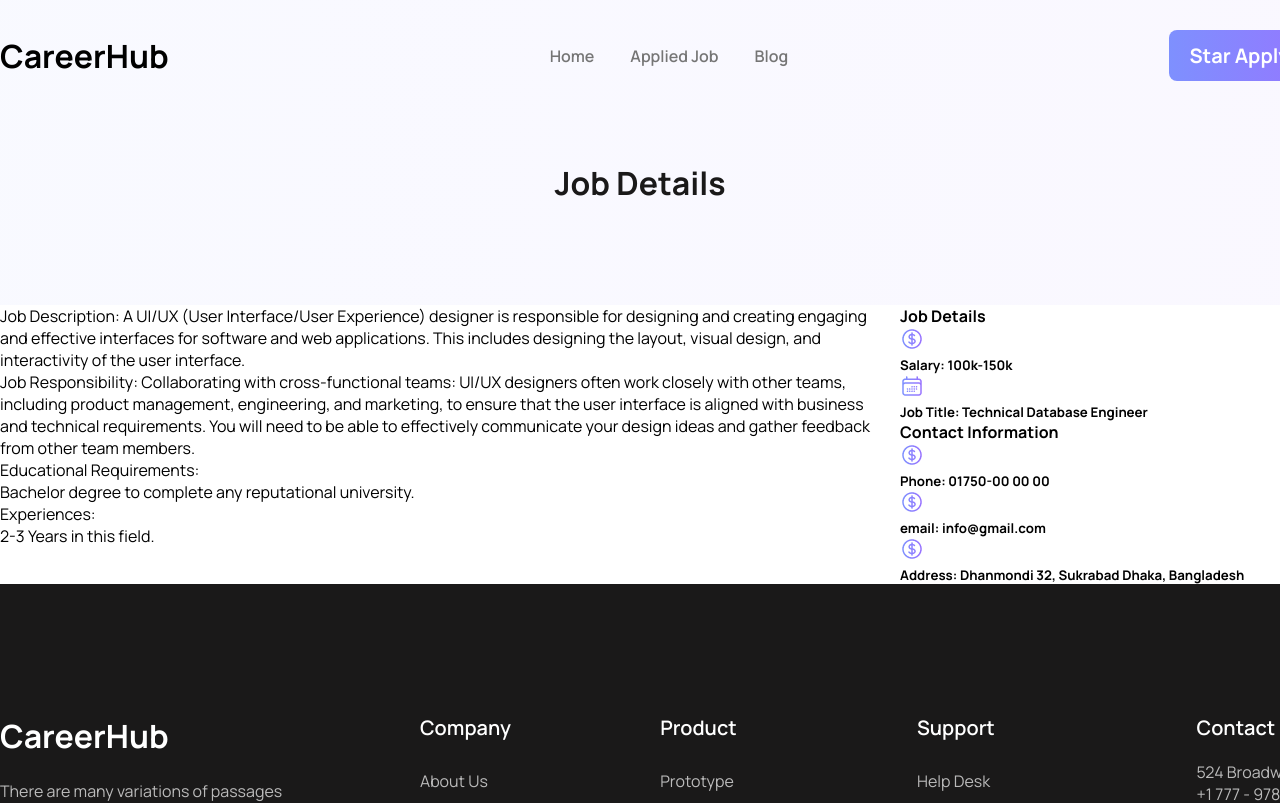
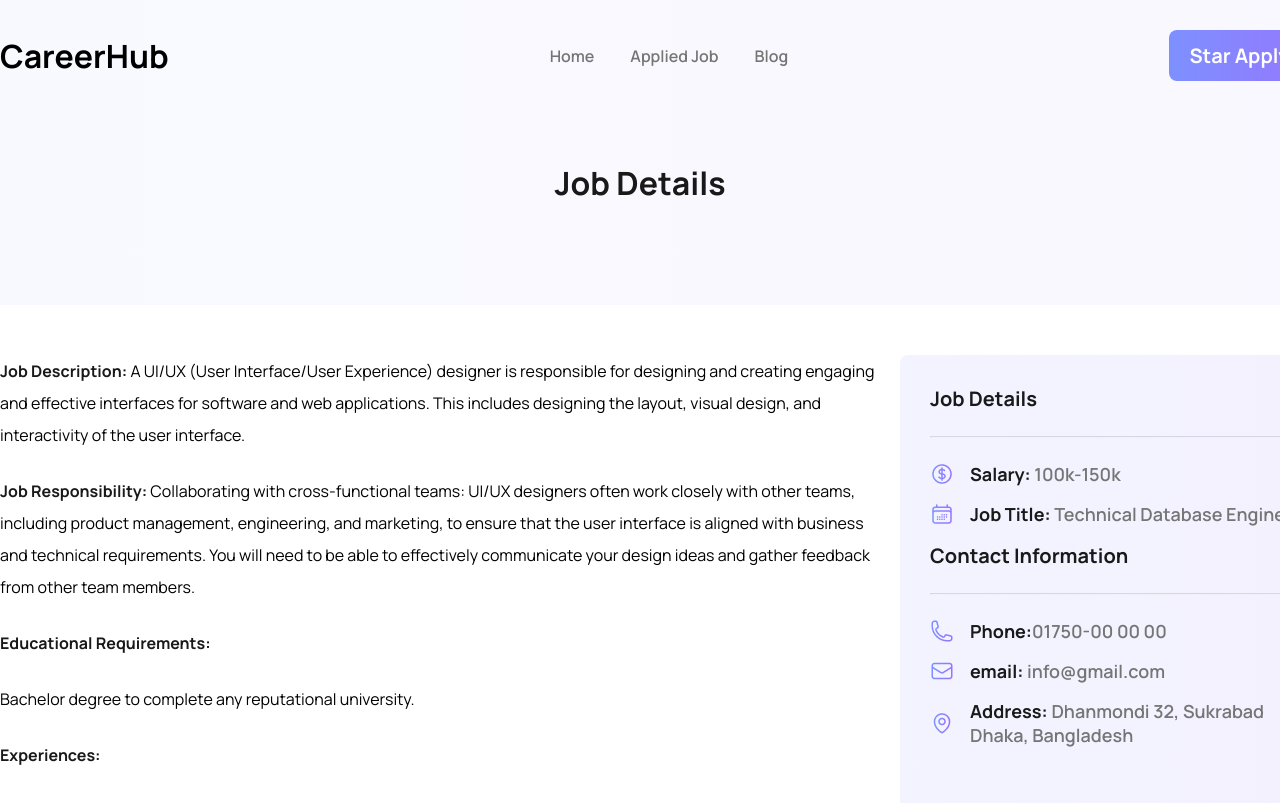
Before and after one commit to code-with-omar/react-career-hub, a React (Vite) app: page /job/1 in a window 1280 px wide. Shown: the top 803 px of the page. Built offline with nearby package versions, Linux system fonts and the light colour scheme.

Commit message:
Complete css in jobs details section

```diff
--- a/src/components/JobDetails/JobDetails.css
+++ b/src/components/JobDetails/JobDetails.css
@@ -1,14 +1,36 @@
-.job-details-title{
-    padding-top:50px ;
+.job-details-title {
+    padding-top: 50px;
     padding-bottom: 100px;
 }
-.job-details{
+
+.job-details {
+    margin: 50px 0px;
     display: flex;
     gap: 24px;
 }
-.job-details-left{
+
+.job-details-left {
     width: 876px;
 }
-.job-details-right{
+
+.job-details-left p {
+    line-height: 32px;
+    align-items: justify;
+    margin-bottom: 24px;
+}
+
+.job-details-right {
     width: 440px;
+    border-radius: 8px;
+    background: linear-gradient(90deg, rgba(126, 144, 254, 0.10) 0%, rgba(152, 115, 255, 0.10) 100%);
+    padding: 30px;
 }
+
+.job-details-right-section-01 {
+    display: flex;
+    margin-top: 16px;
+    margin-bottom: 16px;
+    align-items: center;
+    justify-content: flex-start;
+    gap: 16px;
+}
--- a/src/components/JobDetails/JobDetails.jsx
+++ b/src/components/JobDetails/JobDetails.jsx
@@ -20,38 +20,40 @@ const JobDetails = () => {
             <div className='container'>
                 <div className='job-details'>
                     <div className='job-details-left'>
-                        <p>Job Description: {job_description}</p>
-                        <p>Job Responsibility: {job_responsibility}</p>
-                        <p>Educational Requirements:</p>
+                        <p><span className='fs-16 fw-800 font-dark-01'>Job Description:</span> {job_description}</p>
+                        <p><span className='fs-16 fw-800 font-dark-01'>Job Responsibility:</span> {job_responsibility}</p>
+                        <p><span className='fs-16 fw-800 font-dark-01'>Educational Requirements:</span></p>
                         <p>{educational_requirements}</p>
-                        <p>Experiences:</p>
+                        <p className='fs-16 fw-800 font-dark-01'>Experiences:</p>
                         <p>{experiences}</p>
                     </div>
-                    <div className='job-details-right'>
-                        <h4>Job Details</h4>
+                    <div className='job-details-right '>
+                        <h4 className='fs-20 font-dark-01 fw-800 '>Job Details</h4>
+                        <hr className='hr' />
                         <div>
-                            <div>
+                            <div className='job-details-right-section-01'>
                                 <img src={moneyIcon} alt="" />
-                                <h5>Salary: {salary}</h5>
+                                <h5 className='fs-18 font-dark-01 fw-700'>Salary: <span className='font-dark-03 fw-600'>{salary}</span></h5>
                             </div>
-                            <div>
+                            <div className='job-details-right-section-01'>
                                 <img src={jobIcon} alt="" />
-                                <h5>Job Title: {job_title}</h5>
+                                <h5 className='fs-18 font-dark-01 fw-807'>Job Title: <span className='font-dark-03 fw-600'>{job_title}</span> </h5>
                             </div>
                         </div>
-                        <h4>Contact Information</h4>
+                        <h4 className='fs-20 font-dark-01 fw-800 '>Contact Information</h4>
+                        <hr className='hr' />
                         <div>
-                            <div>
-                                <img src={moneyIcon} alt="" />
-                                <h5>Phone: {contact_information.phone}</h5>
+                            <div className='job-details-right-section-01'>
+                                <img src={phoneIcon} alt="" />
+                                <h5 className='fs-18 font-dark-01 fw-700'>Phone:<span className='font-dark-03 fw-600'>{contact_information.phone}</span> </h5>
                             </div>
-                            <div>
-                                <img src={moneyIcon} alt="" />
-                                <h5>email: {contact_information.email}</h5>
+                            <div className='job-details-right-section-01'>
+                                <img src={emailIcon} alt="" />
+                                <h5 className='fs-18 font-dark-01 fw-700'>email: <span className='font-dark-03 fw-600'>{contact_information.email}</span> </h5>
                             </div>
-                            <div>
-                                <img src={moneyIcon} alt="" />
-                                <h5>Address: {contact_information.address}</h5>
+                            <div className='job-details-right-section-01'>
+                                <img src={locationIcon} alt="" />
+                                <h5 className='fs-18 font-dark-01 7w-800'>Address: <span className='font-dark-03 fw-600'> {contact_information.address}</span></h5>
                             </div>
                         </div>
 
--- a/src/index.css
+++ b/src/index.css
@@ -20,10 +20,12 @@
 body {
   font-family: 'Manrope', sans-serif;
 }
-a{
+
+a {
   text-decoration: none;
-  color:var(--white);
+  color: var(--white);
 }
+
 /* background color  */
 .bg-linear-white {
   background: var(--bg-linear);
@@ -61,17 +63,21 @@ a{
 .font-dark-03 {
   color: var(--dark-03)
 }
+
 /* footer color  */
-.font-footer-dark-01{
-  color:var(--footer-dark-01)
+.font-footer-dark-01 {
+  color: var(--footer-dark-01)
 }
-.font-footer-dark-02{
-  color:var(--footer-dark-02)
+
+.font-footer-dark-02 {
+  color: var(--footer-dark-02)
 }
+
 /* Font size  */
-.fs-14{
+.fs-14 {
   font-size: 14px;
 }
+
 .fs-16 {
   font-size: 16px;
 }
@@ -143,10 +149,19 @@ a{
   border-radius: 8px;
   background: var(--bg-button);
   border: none;
-  color:var(--white);
+  color: var(--white);
   font-family: Manrope;
   font-size: 20px;
   font-style: normal;
   font-weight: 800;
   line-height: normal;
 }
+
+.hr {
+  width: 364px;
+  height: 1px;
+  opacity: 0.3;
+  margin-top: 24px;
+  margin-bottom: 24px;
+  background: linear-gradient(90deg, #7E90FE 0%, #9873FF 100%);
+}
```
Also changed, not shown: utilities/fakedb.js (added, +44 -0 lines).
